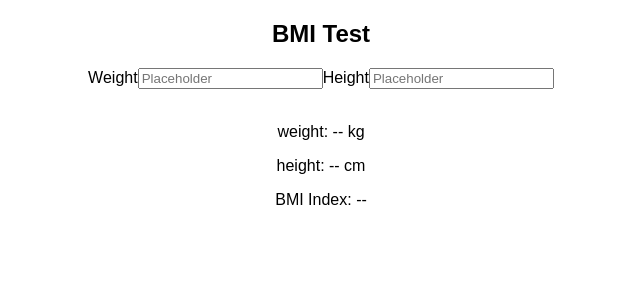
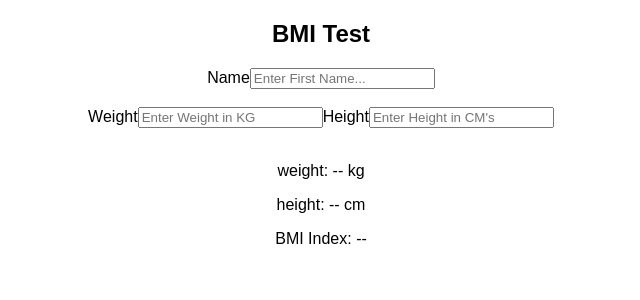
Before and after one commit to tripodistudios/bmi-calculator, a React (Create React App) app: page / in a window 1280 px wide. Shown: the top 300 px of the page, without its empty margins (319-959 px from the left). Built offline with nearby package versions, Linux system fonts and the light colour scheme.

Commit message:
Added Name Input Feature
Concatenates to output string

```diff
--- a/src/component/BMICalculator.js
+++ b/src/component/BMICalculator.js
@@ -15,7 +15,7 @@ export default class BMICalculator extends Component {
             height = height / 100;
             return weight / (height * height);
         } else {
-            return "Ensure Height and Weight are Numbers"
+            return "(Ensure Height and Weight are Numbers)"
         }
     }
 
@@ -36,12 +36,30 @@ export default class BMICalculator extends Component {
         this.setState({height: heightValue, BMI: BMI})
     }
 
+    name = (e) => {
+        let enteredName = e.target.value;
+        this.setState({name: enteredName})
+    }
+
     render() {
-        const {weight, height, BMI} = this.state
+        const {name, weight, height, BMI} = this.state
         console.log(BMI);
 
         return (
             <div>
+            <label htmlFor={'Name'}>
+            Name
+            </label>
+            <input
+            id={'name'}
+            type={'text'}
+            value={name}
+            placeholder={'Enter First Name...'}
+            onChange={this.name}
+            />
+            <br />
+            <br />
+
             <label htmlFor={'weight'}>
             Weight
             </label>
@@ -49,7 +67,7 @@ export default class BMICalculator extends Component {
             id={'weight'}
             type={'text'}
             value={weight}
-            placeholder={'Placeholder'}
+            placeholder={'Enter Weight in KG'}
             onChange={this.weight}
             />
             <label htmlFor={'height'}>
@@ -59,7 +77,7 @@ export default class BMICalculator extends Component {
             id={'height'}
             type={'text'}
             value={height}
-            placeholder={'Placeholder'}
+            placeholder={'Enter Height in CM\'s'}
             onChange={this.height}
             />
             <br />
@@ -75,7 +93,7 @@ export default class BMICalculator extends Component {
               <p>height: -- cm</p>
             )}
             {BMI ? (
-              <p>BMI Index: {BMI}</p>
+              <p>BMI Index: {name}, your BMI is {BMI}</p>
             ) : (
               <p>BMI Index: -- </p>
             )}
```
Also changed, not shown: 1 other file (tests, documents, lock files or other folders).
